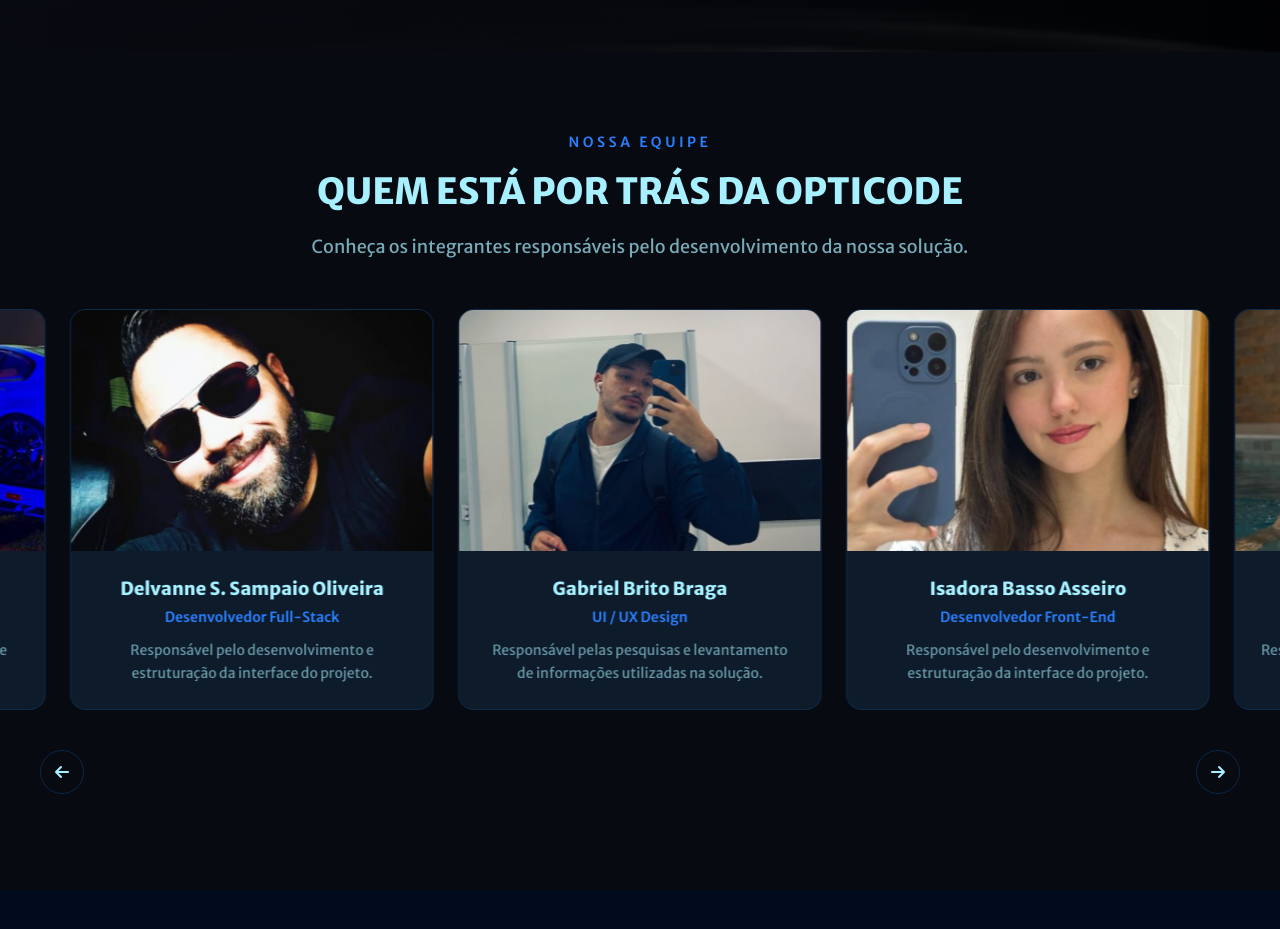
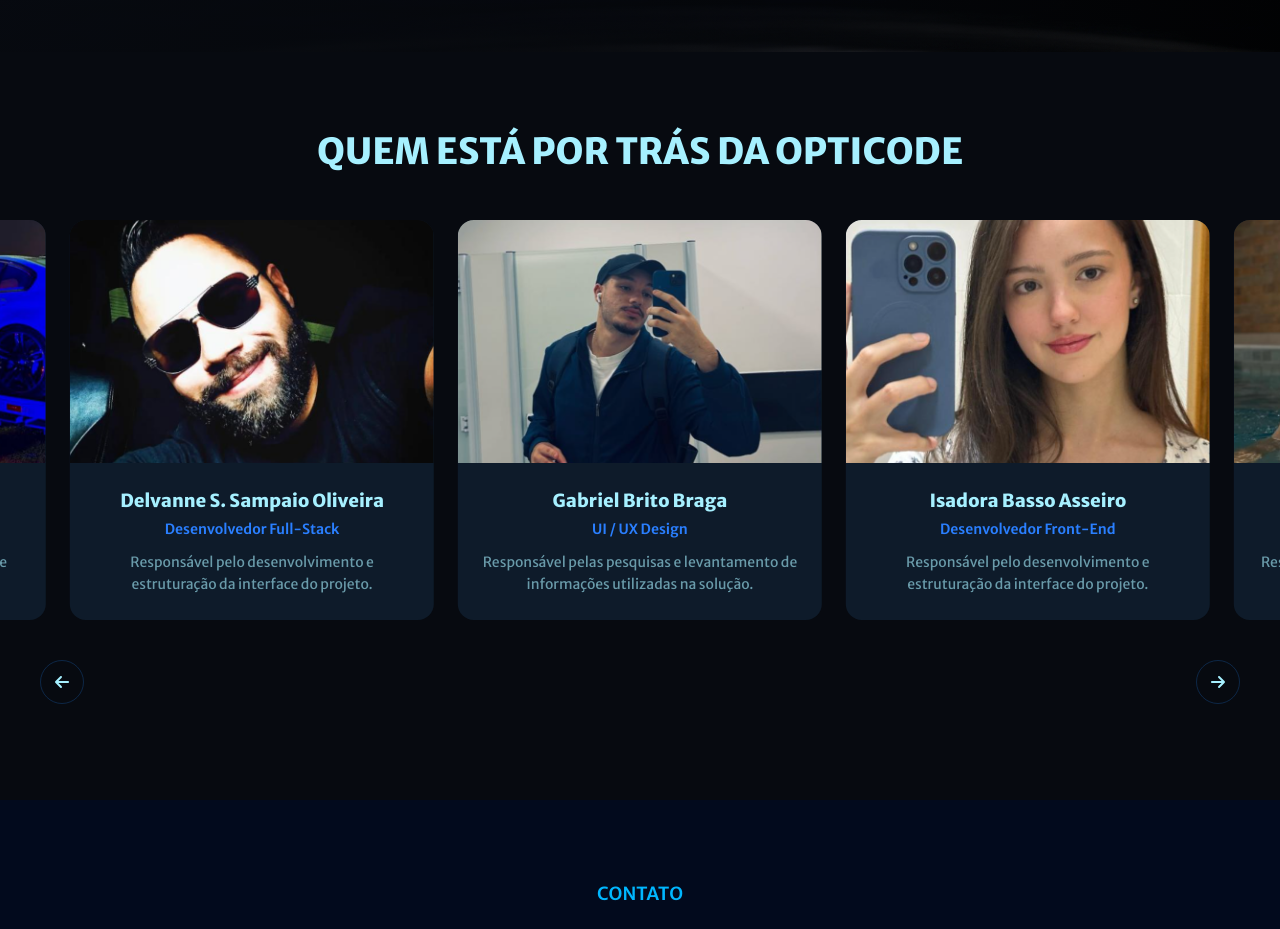
Before and after one commit to isadorabassoasseiro-boop/OptiCode, a React (Vite) app: page /suporte in a window 1280 px wide. Shown: the part 4860-5789 px from the top of the page. Built offline with nearby package versions, Linux system fonts and the light colour scheme.

Commit message:
feat: ajuste final

```diff
--- a/src/components/Equipe.jsx
+++ b/src/components/Equipe.jsx
@@ -162,18 +162,9 @@
         <section id="equipe" className="scroll-mt-16 bg-night pb-24 pt-20">
 
             <div className="mx-auto mb-12 max-w-3xl px-6 text-center md:px-10">
-                <p className="mb-5 text-sm font-semibold tracking-[0.25em] text-azure">
-                    NOSSA EQUIPE
-                </p>
-
                 <h2 className="text-3xl font-extrabold text-ice md:text-4xl">
                     QUEM ESTÁ POR TRÁS DA OPTICODE
                 </h2>
-
-                <p className="mx-auto mt-5 max-w-2xl text-base leading-relaxed text-ice/70 md:text-lg">
-                    Conheça os integrantes responsáveis pelo desenvolvimento
-                    da nossa solução.
-                </p>
             </div>
 
             {/* Carrossel em tela cheia com loop infinito */}
--- a/src/components/EquipeCard.jsx
+++ b/src/components/EquipeCard.jsx
@@ -1,6 +1,6 @@
 function EquipeCard ({src,alt,titulo,funcao,textoTime}){
     return(
-        <article className="group flex h-full flex-col overflow-hidden rounded-2xl border border-navy/50 bg-deep transition-colors duration-300 hover:border-azure/60">
+        <article className="group flex h-full flex-col overflow-hidden rounded-2xl bg-deep">
 
             <div className="aspect-[3/2] overflow-hidden">
                 <img
```
